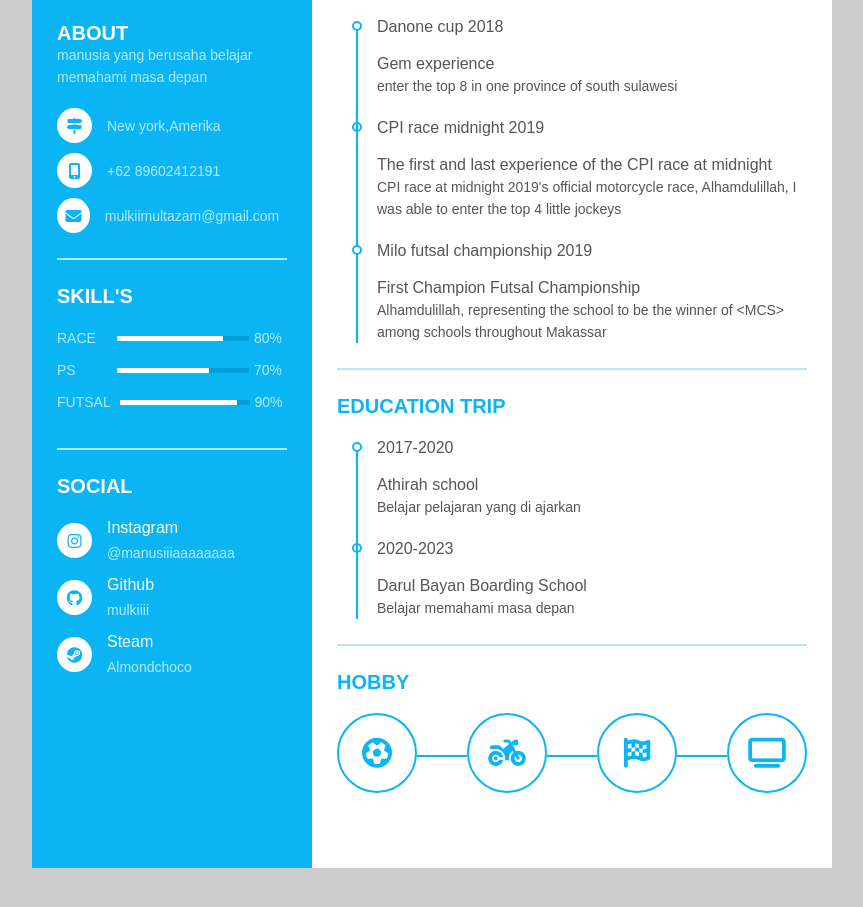
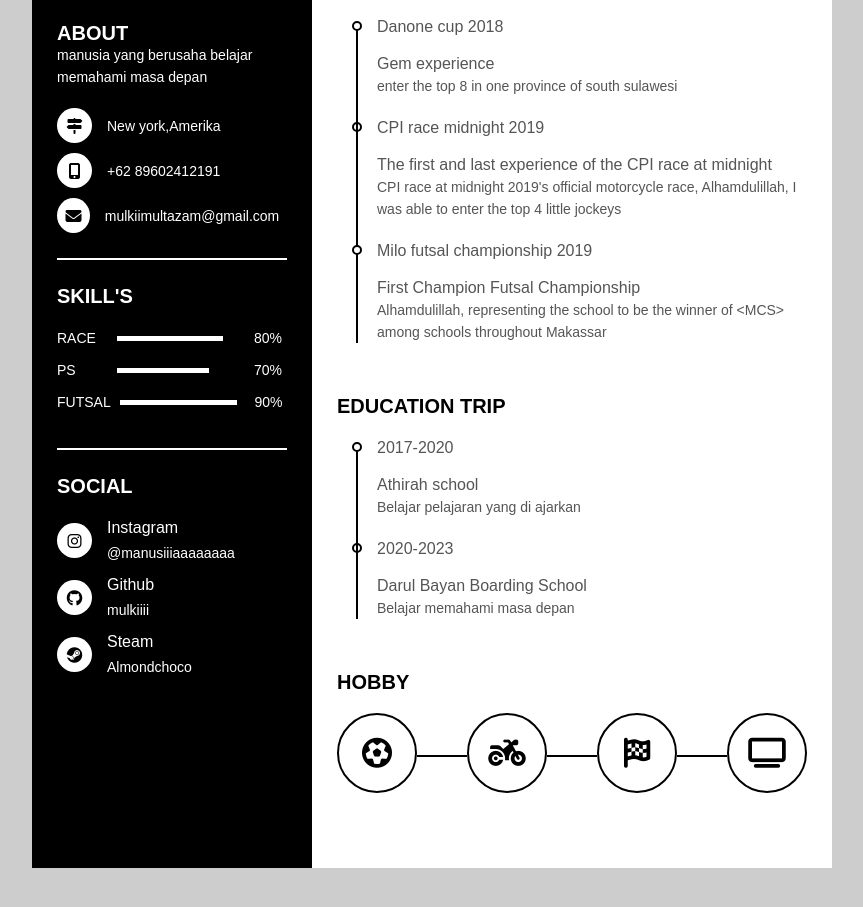
Before and after one commit to mulkiiii/cvmulkii.githhub.io, a plain HTML site: page index.html in a window 1280 px wide. Shown: the part 333-1240 px from the top of the page, without its empty margins (208-1071 px from the left). Drawn offline with Linux system fonts and the light colour scheme.

Commit message:
Update style.css

```diff
--- a/css/style.css
+++ b/css/style.css
@@ -33,12 +33,13 @@ body {
 
 .resume .resume_left {
   width: 280px;
-  background: #0bb5f4;
+  background: #000;
 }
 
 .resume .resume_left .resume_profile {
   width: 100%;
   height: 280px;
+	color: #000
 }
 
 .resume .resume_left .resume_profile img {
@@ -63,12 +64,12 @@ body {
 }
 
 .resume .resume_left .regular {
-  color: #b1eaff;
+  color: #fff;
 }
 
 .resume .resume_item {
   padding: 25px 0;
-  border-bottom: 2px solid #b1eaff;
+  border-bottom: 2px solid #fff;
 }
 
 .resume .resume_left .resume_item:last-child,
@@ -79,7 +80,7 @@ body {
 .resume .resume_left ul li {
   display: flex;
   margin-bottom: 10px;
-  align-items: center;
+  align-items: center;color: #fff;
 }
 
 .resume .resume_left ul li:last-child {
@@ -90,7 +91,7 @@ body {
   width: 35px;
   height: 35px;
   background: #fff;
-  color: #0bb5f4;
+  color: #000;
   border-radius: 50%;
   margin-right: 15px;
   font-size: 16px;
@@ -106,13 +107,13 @@ body {
 }
 
 .resume .resume_left ul li .data {
-  color: #b1eaff;
+  color: #fff;
 }
 
 .resume .resume_left .resume_skills ul li {
   display: flex;
   margin-bottom: 10px;
-  color: #b1eaff;
+  color: #fff;
   justify-content: space-between;
   align-items: center;
 }
@@ -125,7 +126,7 @@ body {
   width: 60%;
   margin: 0 5px;
   height: 5px;
-  background: #009fd9;
+  background: #000;
   position: relative;
 }
 
@@ -153,7 +154,7 @@ body {
 }
 
 .resume .resume_right .bold {
-  color: #0bb5f4;
+  color: #000;
 }
 
 .resume .resume_right .resume_work ul,
@@ -189,7 +190,7 @@ body {
   width: 6px;
   height: 6px;
   border-radius: 50%;
-  border: 2px solid #0bb5f4;
+  border: 2px solid #000;
 }
 
 .resume .resume_right .resume_work ul li:after,
@@ -200,7 +201,7 @@ body {
   left: -21px;
   width: 2px;
   height: 115px;
-  background: #0bb5f4;
+  background: #000;
 }
 
 .resume .resume_right .resume_hobby ul {
@@ -211,10 +212,10 @@ body {
 .resume .resume_right .resume_hobby ul li {
   width: 80px;
   height: 80px;
-  border: 2px solid #0bb5f4;
+  border: 2px solid #000;
   border-radius: 50%;
   position: relative;
-  color: #0bb5f4;
+  color: #000;
 }
 
 .resume .resume_right .resume_hobby ul li i {
@@ -228,7 +229,7 @@ body {
   right: -52px;
   width: 50px;
   height: 2px;
-  background: #0bb5f4;
+  background: #000;
 }
 
 .resume .resume_right .resume_hobby ul li:last-child:before {
```
